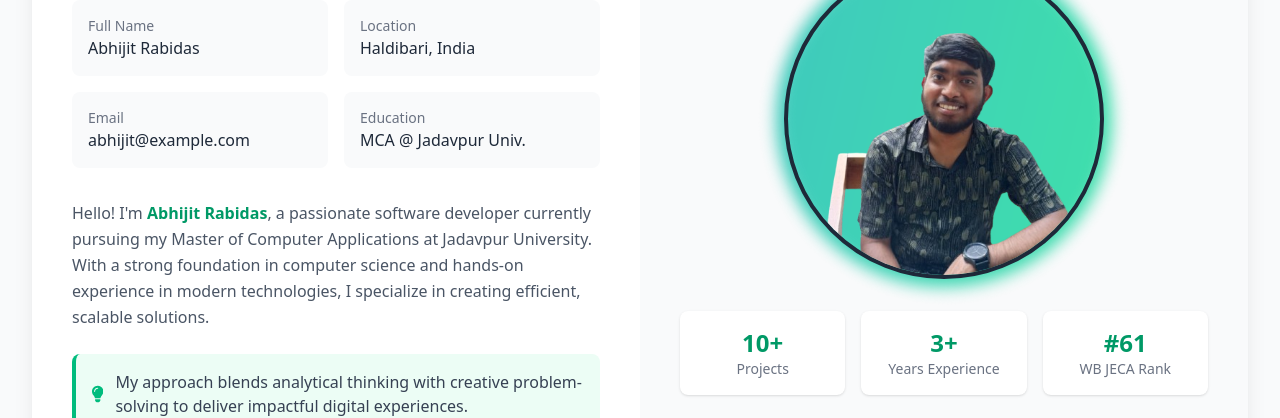
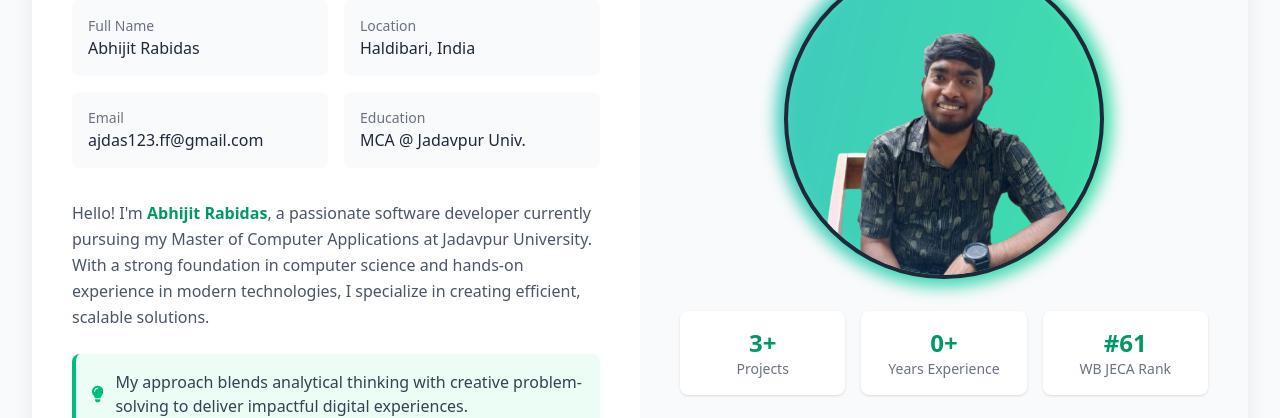
Before and after one commit to tesu123/website2, a React (Vite) app: page / in a window 1280 px wide. Shown: the part 1280-1698 px from the top of the page. Built offline with nearby package versions, Linux system fonts and the light colour scheme.

Commit message:
first commit

```diff
--- a/src/About.jsx
+++ b/src/About.jsx
@@ -125,7 +125,7 @@ function About() {
                       Email
                     </p>
                     <p className="font-medium text-gray-800 dark:text-white">
-                      abhijit@example.com
+                      ajdas123.ff@gmail.com
                     </p>
                   </div>
                   <div className="bg-gray-50 dark:bg-gray-700 p-4 rounded-lg">
@@ -176,7 +176,7 @@ function About() {
                 <div className="grid grid-cols-3 gap-4 w-full">
                   <div className="bg-white dark:bg-gray-800 p-4 rounded-lg shadow text-center">
                     <p className="text-2xl font-bold text-emerald-600 dark:text-emerald-400">
-                      10+
+                      3+
                     </p>
                     <p className="text-sm text-gray-500 dark:text-gray-400">
                       Projects
@@ -184,7 +184,7 @@ function About() {
                   </div>
                   <div className="bg-white dark:bg-gray-800 p-4 rounded-lg shadow text-center">
                     <p className="text-2xl font-bold text-emerald-600 dark:text-emerald-400">
-                      3+
+                      0+
                     </p>
                     <p className="text-sm text-gray-500 dark:text-gray-400">
                       Years Experience
@@ -320,21 +320,15 @@ function About() {
                   },
                   {
                     category: "Backend",
-                    skills: [
-                      "Node.js",
-                      "Express",
-                      "MongoDB",
-                      "Firebase",
-                      "REST APIs",
-                    ],
+                    skills: ["Node.js", "Express", "MySQL", "PostgreSQL"],
                   },
                   {
                     category: "Languages",
-                    skills: ["JavaScript", "Python", "Java", "C", "SQL"],
+                    skills: ["C", "C++", "JavaScript", "Python", "Java", "SQL"],
                   },
                   {
                     category: "Tools",
-                    skills: ["Git", "VS Code", "Figma", "Postman", "Linux"],
+                    skills: ["Git", "Github", "VS Code", "Vercel", "Matlab", "Linux"],
                   },
                 ].map((skillGroup, index) => (
                   <div
--- a/src/Footer.jsx
+++ b/src/Footer.jsx
@@ -88,8 +88,7 @@ function Footer() {
               </h3>
             </div>
             <ul className="space-y-3">
-              {["home", "about", "skills", "projects", "contact"].map(
-                (item) => (
+              {["home", "about", "projects", "contact"].map((item) => (
                 <li key={item}>
                   <motion.a
                     href={`#${item}`}
@@ -100,8 +99,7 @@ function Footer() {
                     {item.charAt(0).toUpperCase() + item.slice(1)}
                   </motion.a>
                 </li>
-                )
-              )}
+              ))}
             </ul>
           </motion.div>
 
```
Lines whose indentation alone changed are shown as unchanged.
